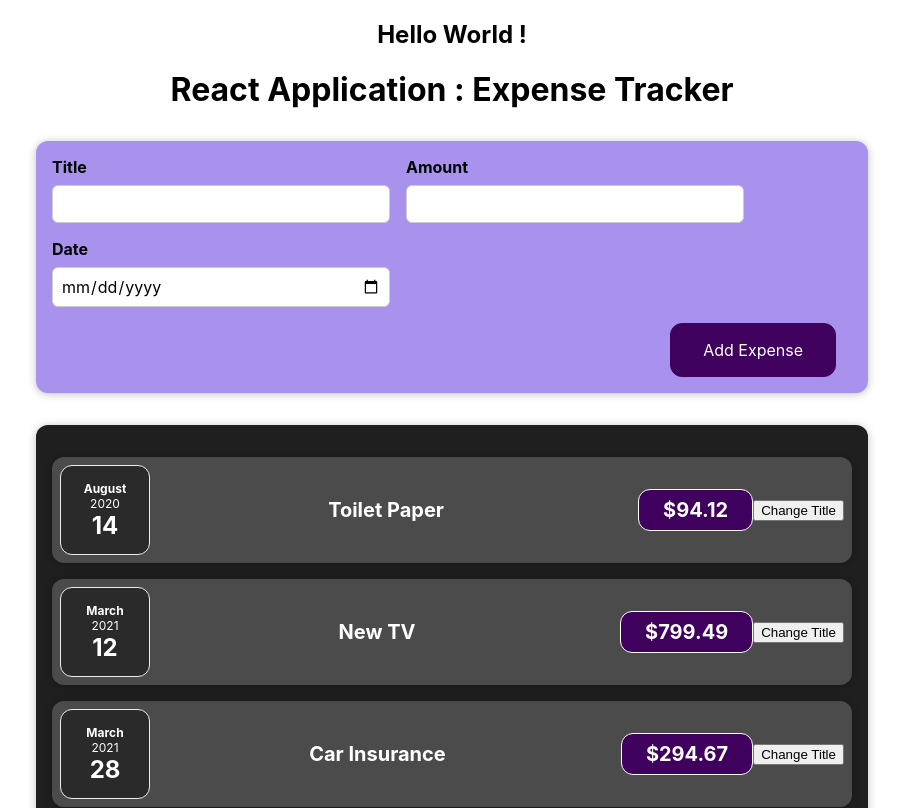
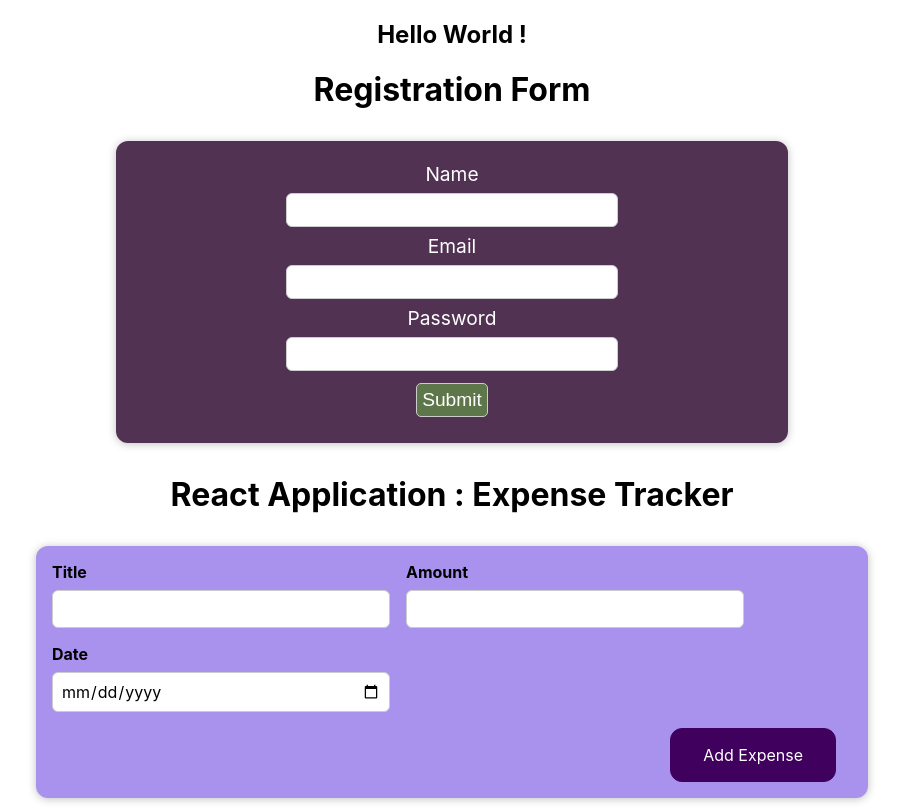
Before and after one commit to PanktiPatel99/First_React_app, a React (Create React App) app: page / in a window 1280 px wide. Shown: the top 808 px of the page, without its empty margins (188-1091 px from the left). Built offline with nearby package versions, Linux system fonts and the light colour scheme.

Commit message:
create register form and handle it submission by submit button

```diff
--- a/src/App.js
+++ b/src/App.js
@@ -2,6 +2,7 @@ import React from "react";
 import "./App.css";
 
 import HelloWorld from "./components/HelloWorld";
+import RegisterForm from "./components/RegisterForm/RegisterForm";
 import NewExpense from "./components/NewExpense/NewExpense";
 import Expenses from "./components/Expenses/Expenses";
 
@@ -36,6 +37,8 @@ const App = () => {
   return (
     <div className="App">
       <HelloWorld></HelloWorld>
+      <h1>Registration Form</h1>
+      <RegisterForm />
       <h1>React Application : Expense Tracker</h1>
       <NewExpense onAddExpense={addExpenseHandler} />
       <Expenses items={expenses} />
--- /dev/null
+++ b/src/components/RegisterForm/RegisterForm.css
@@ -0,0 +1,59 @@
+.form {
+  padding: 1rem;
+  background-color: rgb(81, 50, 82);
+  color: white;
+  margin: 2rem auto;
+  width: 40rem;
+  max-width: 95%;
+  text-align: center;
+}
+
+.label {
+  font-size: larger;
+  display: block;
+  padding: 5px;
+}
+
+.input {
+  font-size: larger;
+  padding: 5px;
+  margin: 2px;
+  border-radius: 6px;
+  border: 1px solid #ccc;
+  width: 50%;
+  max-width: 100%;
+}
+
+.btn {
+  color: white;
+  background-color: #5e774a;
+  border: 1px solid #ccc;
+  border-radius: 5px;
+  font-size: larger;
+  display: block;
+  padding: 5px;
+  margin: 10px auto;
+}
+
+.messages {
+  display: flex;
+  justify-content: center;
+}
+
+.error {
+  display: block;
+  background-color: red;
+  color: white;
+  border-radius: 5px;
+  width: 100%;
+  padding: 5px;
+}
+
+.success {
+  display: block;
+  background-color: lightblue;
+  color: black;
+  border-radius: 5px;
+  width: 100%;
+  padding: 5px;
+}
--- /dev/null
+++ b/src/components/RegisterForm/RegisterForm.js
@@ -0,0 +1,114 @@
+import React, { useState } from "react";
+
+import Card from "../UI/Card";
+import "./RegisterForm.css";
+
+const RegisterForm = () => {
+  // States for registration
+  const [name, setName] = useState("");
+  const [email, setEmail] = useState("");
+  const [password, setPassword] = useState("");
+
+  // States for checking the errors
+  const [submitted, setSubmitted] = useState(false);
+  const [error, setError] = useState(false);
+
+  // Handling the name change
+  const handleName = (e) => {
+    setName(e.target.value);
+    setSubmitted(false);
+  };
+
+  // Handling the email change
+  const handleEmail = (e) => {
+    setEmail(e.target.value);
+    setSubmitted(false);
+  };
+
+  // Handling the password change
+  const handlePassword = (e) => {
+    setPassword(e.target.value);
+    setSubmitted(false);
+  };
+
+  // Handling the form submission
+  const handleSubmit = (e) => {
+    e.preventDefault();
+    console.log({ name, email, password });
+    if (name === "" || email === "" || password === "") {
+      setError(true);
+    } else {
+      setSubmitted(true);
+      setError(false);
+    }
+  };
+
+  // Showing success message
+  const successMessage = () => {
+    return (
+      <div
+        className="success"
+        style={{
+          display: submitted ? "" : "none",
+        }}
+      >
+        <h2>User {name} successfully registered!!</h2>
+      </div>
+    );
+  };
+
+  // Showing error message if error is true
+  const errorMessage = () => {
+    return (
+      <div
+        className="error"
+        style={{
+          display: error ? "" : "none",
+        }}
+      >
+        <h2>Please enter all the fields</h2>
+      </div>
+    );
+  };
+
+  return (
+    <Card className="form">
+      <div className="messages">
+        {errorMessage()}
+        {successMessage()}
+      </div>
+
+      <form>
+        <label className="label">Name</label>
+        <input
+          onChange={handleName}
+          className="input"
+          value={name}
+          type="text"
+        />
+
+        <label className="label">Email</label>
+        <input
+          onChange={handleEmail}
+          className="input"
+          value={email}
+          type="email"
+        />
+
+        <label className="label">Password</label>
+        <input
+          onChange={handlePassword}
+          className="input"
+          value={password}
+          type="password"
+        />
+
+        <button onClick={handleSubmit} className="btn" type="submit">
+          Submit
+        </button>
+      </form>
+    </Card>
+  );
+};
+
+export default RegisterForm;
```
